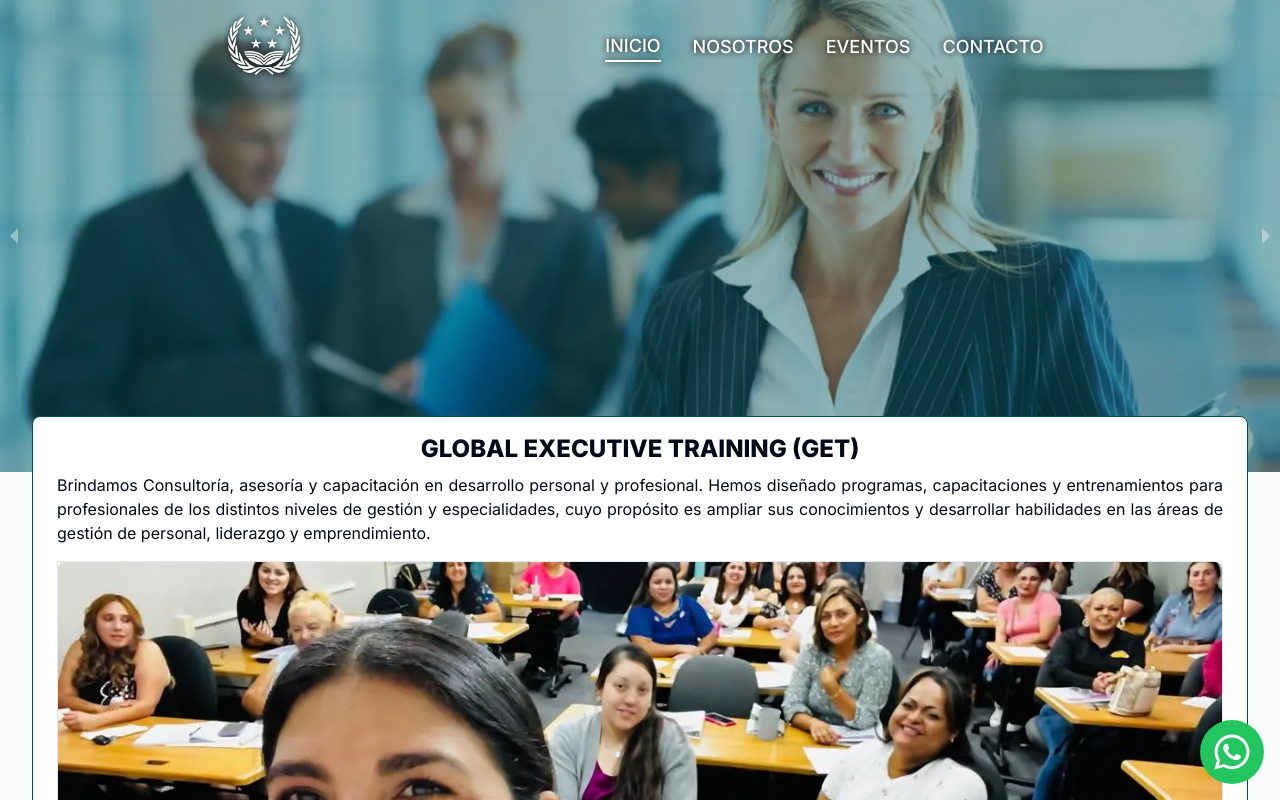
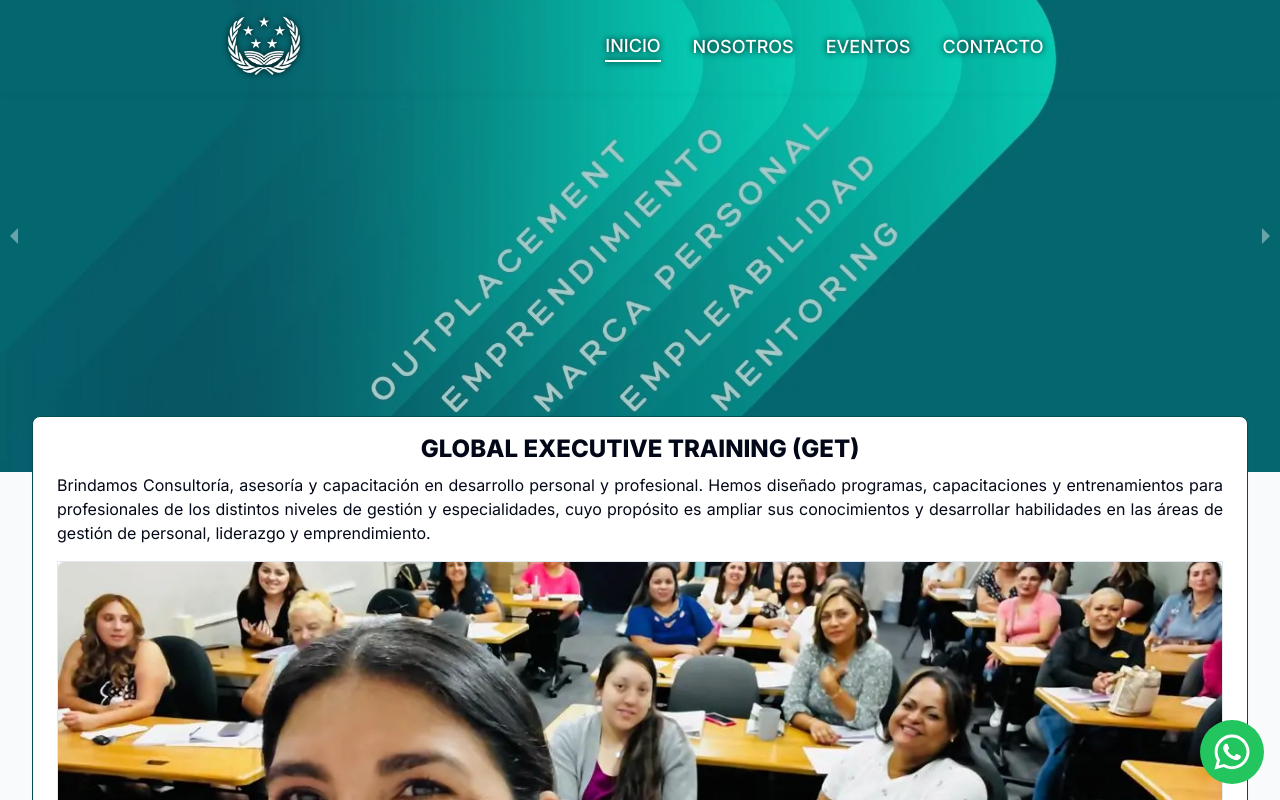
Before and after one commit to branding-emocion/getraining, a Next.js app: page / in a window 1280 px wide. Shown: the top 800 px of the page. Built offline with nearby package versions, Linux system fonts and the light colour scheme.

Commit message:
Change banner

```diff
--- a/app/page.js
+++ b/app/page.js
@@ -40,7 +40,7 @@
         </div>
         <div className="relative w-full h-[20rem]  sm:h-[476px] bg-[#004f51]/80">
           <Image
-            src={"/Banners/Banner2.webp"}
+            src={"/Banners/Banner3.webp"}
             alt="banner1"
             fill
             style={{
@@ -51,7 +51,7 @@
         </div>
         <div className="relative w-full h-[20rem]  sm:h-[476px] bg-[#004f51]/80">
           <Image
-            src={"/Banners/Banner3.webp"}
+            src={"/Banners/Banner4.webp"}
             alt="banner1"
             fill
             style={{
```
Also changed, not shown: public/Banners/Banner4.webp (added).
